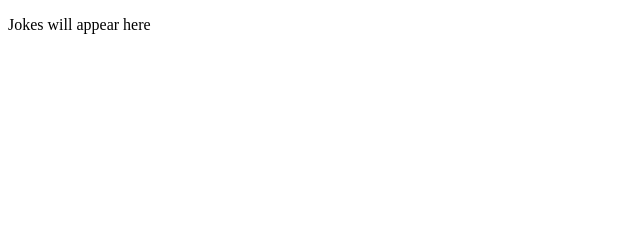
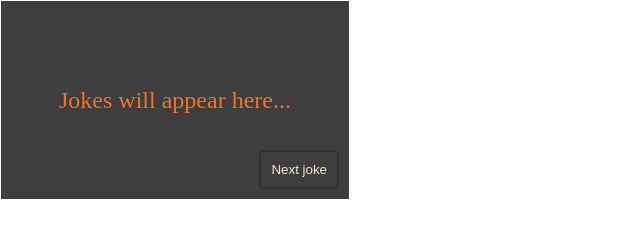
Before and after one commit to SMD-1/jokes-extension, a browser extension: page index.html in a window 1280 px wide. Shown: the whole page, without its empty margins (0-640 px from the left). Drawn offline with Linux system fonts and the light colour scheme.

Commit message:
html and css added

```diff
--- a/app.js
+++ b/app.js
@@ -0,0 +1,11 @@
+const btn = document.getElementById("btn");
+btn.addEventListener("click", () => {
+  fetch("https://icanhazdadjoke.com/slack")
+    .then((res) => res.json())
+    .then((jokeData) => {
+      const jokeText = jokeData.attachments[0].text;
+      const jokes = document.getElementById("joke");
+      console.log(jokeText);
+      jokes.innerHTML = jokeText;
+    });
+});
--- a/index.html
+++ b/index.html
@@ -4,10 +4,14 @@
     <meta charset="UTF-8" />
     <meta http-equiv="X-UA-Compatible" content="IE=edge" />
     <meta name="viewport" content="width=device-width, initial-scale=1.0" />
+    <link rel="stylesheet" href="style.css" />
     <title>Dad Jokes</title>
   </head>
   <body>
-    <p>Jokes will appear here</p>
+    <div class="container">
+      <p id="joke">Jokes will appear here...</p>
+      <button id="btn">Next joke</button>
+    </div>
 
     <script src="app.js"></script>
   </body>
--- /dev/null
+++ b/style.css
@@ -0,0 +1,43 @@
+* {
+  margin: 0;
+  padding: 0;
+  box-sizing: border-box;
+}
+body {
+  margin: 0;
+  padding: 0;
+  color: #f4722b;
+  outline: none;
+  border: none;
+}
+.container {
+  background-color: #3e3e3e;
+  display: flex;
+  justify-content: center;
+  align-items: center;
+  min-height: 200px;
+  width: 350px;
+  flex-direction: column;
+  border: 1px solid #fff;
+  position: relative;
+  padding: 15px;
+}
+.container p {
+  font-weight: lighter;
+  font-size: 1.5rem;
+}
+#btn {
+  padding: 10px;
+  position: absolute;
+  bottom: 10px;
+  right: 10px;
+  cursor: pointer;
+  outline: none;
+  border: 2px solid rgba(0, 0, 0, 0.2);
+  border-radius: 5px;
+  background: #3e3e3e;
+  color: #f6e7c1;
+}
+#btn:hover {
+  background: #292828;
+}
```
